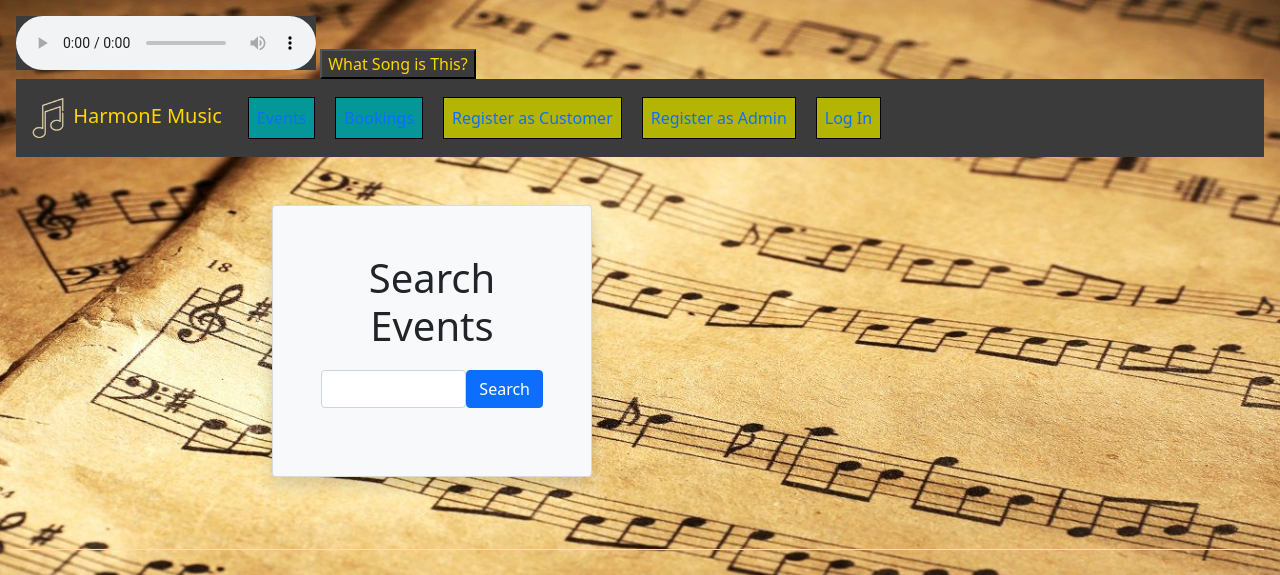
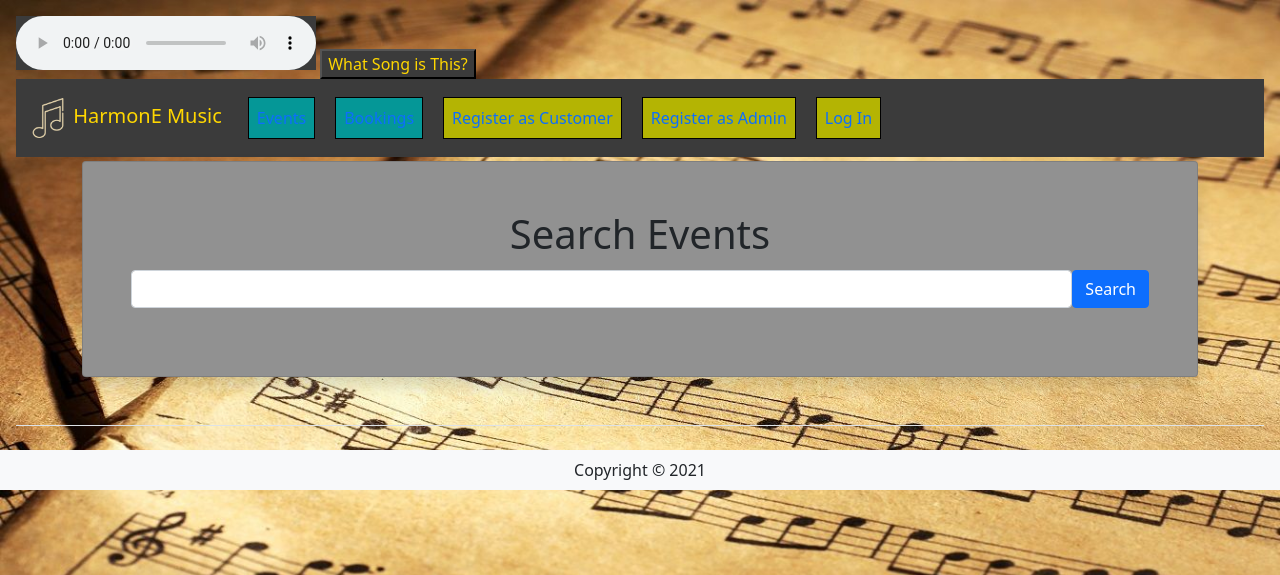
Before and after one commit to JP-QUT-IT/HarmonE-Music, a Flask app: page / in a window 1280 px wide. Shown: the top 575 px of the page. Run offline with Flask 2, Linux system fonts and the light colour scheme; data that the repository does not hold is empty; some libraries are stand-ins or nearby versions.

Commit message:
html changes

```diff
--- a/travel/templates/base.html
+++ b/travel/templates/base.html
@@ -57,7 +57,7 @@
                 "/static/music/Johnny Cash - Ring of Fire.mp3", "/static/music/Justin Timberlake - Sexy Back.mp3",
                 "/static/music/KISS - I Was Made For Loving You.mp3", "/static/music/Lady Gaga - Bad Romance.mp3",
                 "/static/music/Lady Gaga - Poker Face.mp3",
-                "/static/music/Led Zeplin - Immigrant Song.mp3", "/static/music/Fools Garden - Lemon Tree.mp3",
+                "/static/music/Led Zeplin - Black Dog.mp3", "/static/music/Fools Garden - Lemon Tree.mp3",
                 "/static/music/Lenny Kravitz - Are You Gonna Go My Way.mp3", "/static/music/Lipps inc - Funky Town.mp3",
                 "/static/music/LMFAO - Party Rock Anthem.mp3", "/static/music/Mackelmore - Can't Hold Us.mp3",
                 "/static/music/Mackelmore - Thrift Shop.mp3", "/static/music/Mark Ronson - Uptown Funk.mp3",
--- a/travel/templates/index.html
+++ b/travel/templates/index.html
@@ -2,11 +2,11 @@
 
 {% block header %}
     <!--Jumbotron-->
-      <div class="container">
-         <div class="row justify-content-center mt-5 pb-4">
-            <div class="col-md-8">
-               <div class="card shadow p-5 mb-5 bg-light">
-                  <h1 class="text-center mb-3">Search Events</h1>
+      <div class="container" style="width: auto;">
+         <div class="row justify-content-center mt-1 pb-5">
+            <div class="col-md-12">
+               <div class="card shadow p-5" style="background-color:rgb(145, 145, 145);width: 100%;">
+                  <h1 class="text-center ">Search Events</h1>
               <form class="form-inline d-flex flex-nowrap" action="{{url_for('main.search')}}" >
                 <input type="text" name="search" class="form-control flex-grow-1 my-1 mr-sm-2" id="inlineFormCustomSelectPref">
                 <button type="submit" class="flex-shrink-1 btn btn-primary my-1">Search</button>
@@ -22,18 +22,6 @@
  {% block content %}
     <div class="container">
          <!-- justified in the center, margin top and bottom and the column contains a 10 grid -->
-        <div class="row mt-5 mb-5 justify-content-center">
-          <div class="col-md-10" style="background-color: orange;">
-            <div class="media border p-3">
-              <img class="align-self-center mr-3" style="max-width: 120px" src="https://upload.wikimedia.org/wikipedia/commons/thumb/2/22/Earth_Western_Hemisphere_transparent_background.png/600px-Earth_Western_Hemisphere_transparent_background.png" alt="Planet Earth">
-              <div class="align-self-center media-body">
-                <h5 class="mt-0">Find the best destinations on earth</h5>
-                <p class="d-none d-sm-block">Cras sit amet nibh libero, in gravida nulla. Nulla vel metus scelerisque ante sollicitudin. Cras purus odio, vestibulum in vulputate at, tempus viverra turpis. Fusce condimentum nunc ac nisi vulputate fringilla.</p>
-                <a href="/login" class="btn btn-primary" style="background-color: black;">Join Now</a>
-              </div>
-            </div>
-          </div>
-        </div>
 
         {% if destinations %}
         <div class="row justify-content-center">
```
